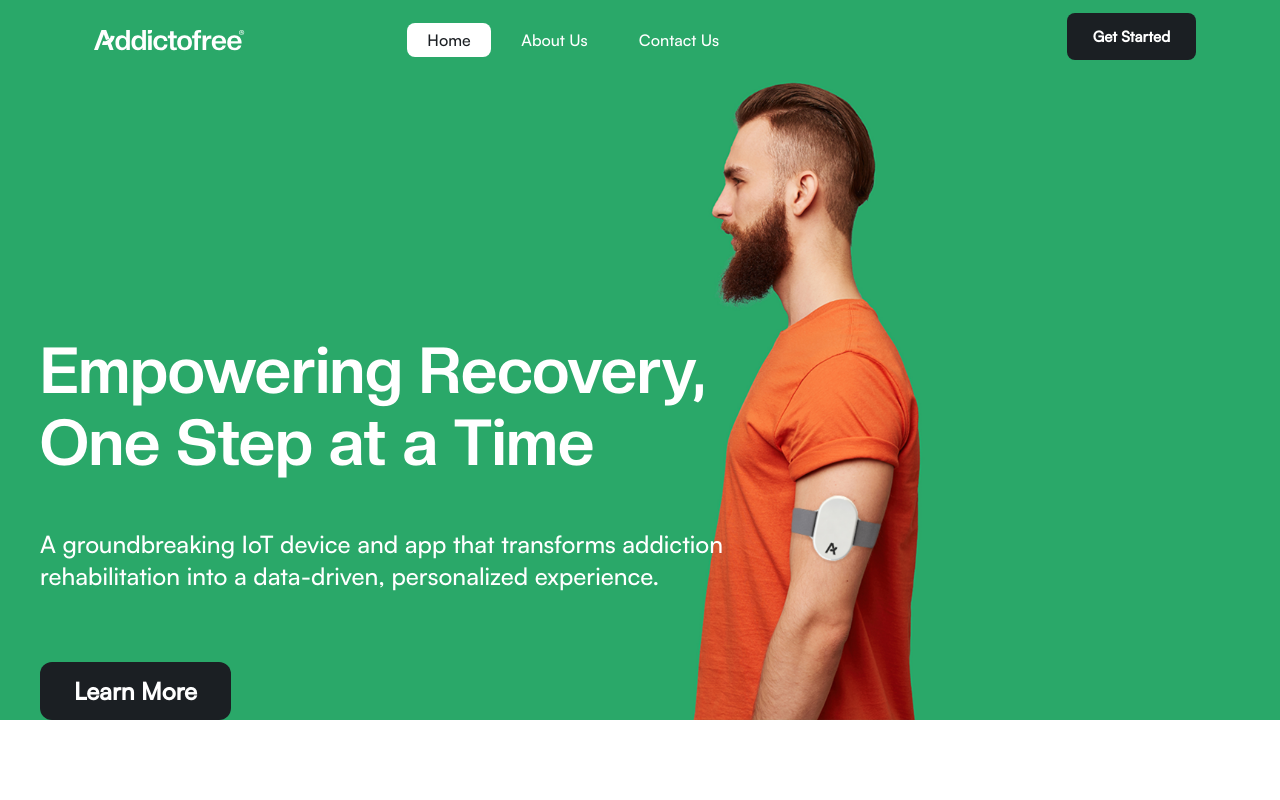
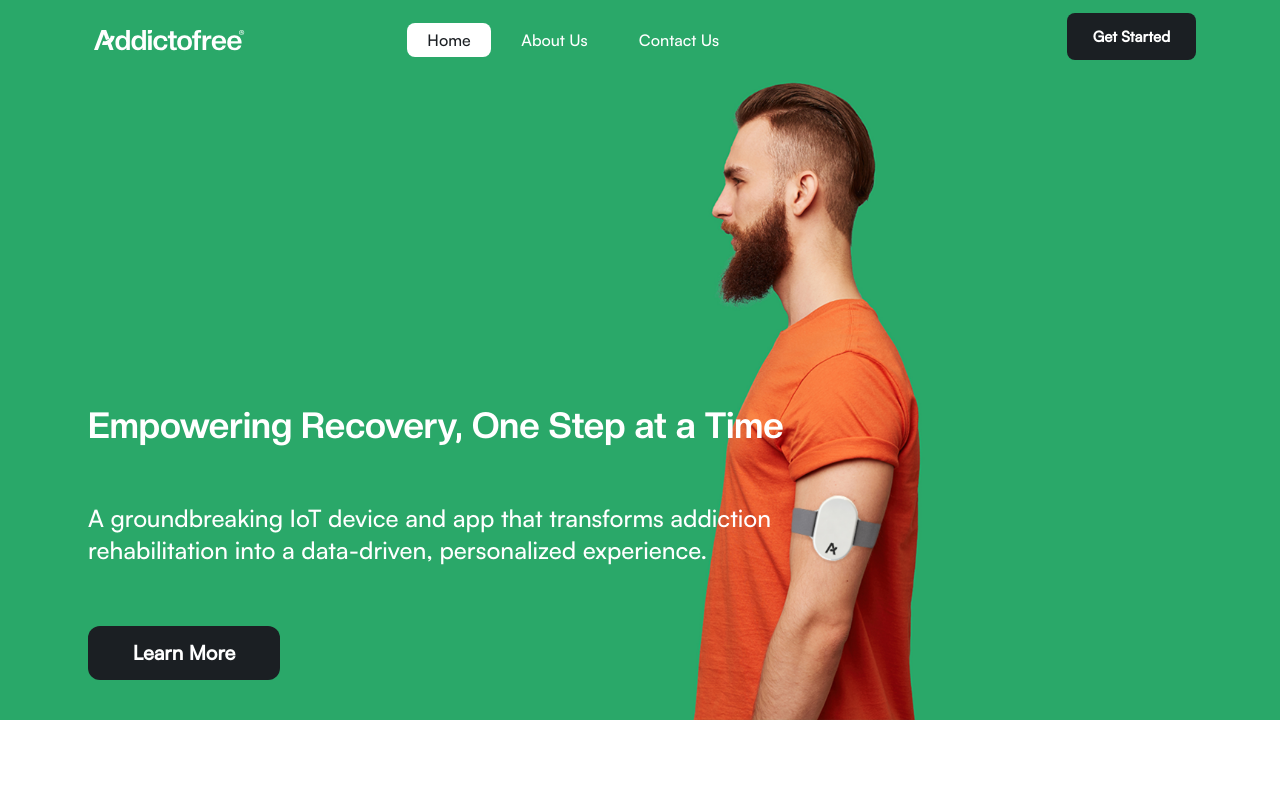
Before and after one commit to yashc9602/addictofree-v1.0, a React (Vite) app: page / in a window 1280 px wide. Shown: the top 800 px of the page. Built offline with nearby package versions, Linux system fonts and the light colour scheme.

Commit message:
Alomost Done

```diff
--- a/src/pages/Contact/index.jsx
+++ b/src/pages/Contact/index.jsx
@@ -22,7 +22,7 @@ const ContactPage = () => {
               alt="image"
             />
           </div>
-          <div className="absolute flex flex-col md:h-auto h-full inset-[0] items-center justify-start m-auto max-w-[1568px] px-10 sm:px-5 py-60 w-full">
+          <div className="absolute flex flex-col md:h-auto h-full inset-[0] items-center justify-start m-auto max-w-[1568px] px-10 sm:px-5 py-60 w-[80vw] ml-12">
             <div className="flex flex-col gap-10 items-start justify-end w-full">
               <div className="flex flex-col items-start justify-end w-full">
                 <div className="flex flex-col items-start justify-end w-full">
@@ -377,7 +377,7 @@ const ContactPage = () => {
           </div>
           <div className="absolute flex flex-col font-creatodisplay inset-x-[0] items-center justify-start max-w-[1728px] mx-auto p-20 md:px-10 sm:px-5 top-[29%] w-full">
             <div className="flex flex-col gap-10 items-center justify-start px-10 sm:px-5 py-5 w-full">
-              <div className="flex flex-col gap-5 items-center justify-start px-10 sm:px-5 w-full">
+              <div className="flex flex-col  gap-5 items-center justify-start px-10 sm:px-5 w-full">
                 <div className="flex flex-col items-center justify-start w-full">
                   <Text
                     className="text-5xl sm:text-[38px] md:text-[44px] text-center text-gray-900_02 w-auto"
@@ -398,7 +398,7 @@ const ContactPage = () => {
                   </Text>
                 </div>
               </div>
-              <div className="flex flex-col font-satoshivariable gap-10 items-start justify-start max-w-screen-sm w-full">
+              <div className="flex flex-col font-satoshivariable gap-10  items-start justify-start sm w-[50%]">
                 <div className="flex flex-col gap-5 items-start justify-start w-full">
                   <Input
                     name="input_One"
--- a/src/pages/Home1/index.jsx
+++ b/src/pages/Home1/index.jsx
@@ -19,21 +19,28 @@ const Home1Page = () => {
         //   backgroundImage: "url('images/img_herosection_972x1728.png')",
         // }}
         >
-          <Img
-            className="h-[90vh] sm:h-auto object-cover z-10   w-fit md:w-full"
+          <div className="flex flex-row w-full items-center justify-center ">
+            <Img
+              className="h-[90vh] sm:h-auto object-cover mx- w-fit md:w-full"
+              src="images/img_herosection_972x1728.png"
+              alt="image"
+            />
+          </div>
+          {/* <Img
+            className="h-[90vh] sm:h-auto object-cover  w-fit md:w-full"
             src="images/img_herosection_972x1728.png"
             alt="image"
-          />
+          /> */}
 
 
-          <div className="absolute flex flex-col h-full inset-[0] items-center justify-end m-auto px-10 sm:px-5 py-20 w-full">
+          <div className="absolute flex flex-col h-[90vh] inset-[0] items-center justify-end m-auto px-10 sm:px-5 py-20 w-[80vw] ml-12">
 
-            <div className="flex flex-col gap-[50px] items-start justify-end w-full">
+            <div className="flex flex-col gap-10 items-start justify-end w-full">
               <div className="flex flex-col items-start justify-end w-full">
                 <div className="flex flex-col items-start justify-end w-full">
 
                   <Text
-                    className="leading-[72.00px] max-w-[724px] md:max-w-full md:text-5xl text-[64px] text-white-A700 font-thin "
+                    className="leading-[72.00px]  md:max-w-full md:text-5xl text-4xl text-white-A700 font-thin "
                     size="txtCreatoDisplayBold64"
                   >
                     Empowering Recovery, One Step at a Time
@@ -54,7 +61,7 @@ const Home1Page = () => {
               </div>
               <div className="flex flex-col font-satoshivariable items-start justify-start pt-5 w-full">
                 <Button
-                  className="cursor-pointer font-bold min-w-[191px] rounded-[12px] text-2xl md:text-[22px] text-center sm:text-xl"
+                  className="cursor-pointer font-bold w-48 rounded-[12px] text-xl md:text-[22px] text-center sm:text-xl"
                   color="gray_900_02"
                   size="sm"
                   variant="fill"
@@ -132,7 +139,7 @@ const Home1Page = () => {
                     </>
                   </span>
                   <span className="text-gray-900_02 font-satoshivariable font-bold">
-                    20-30%
+                    <br></br> 20-30%
                   </span>
                   <span className="text-gray-600 font-satoshivariable font-medium">
                     {" "}
@@ -193,7 +200,7 @@ const Home1Page = () => {
             </div>
             {/* Image size a bit modification need to be done */}
             <Img
-              className="md:h-[720px] sm:h-auto  object-cover rounded-[20px] h-[auto] w-[50%]  md:w-full"
+              className="md:h-[720px] sm:h-auto  object-cover rounded-[20px] w-[60%] md:w-full"
               src="images/img_image.png"
               alt="image"
             />
@@ -305,11 +312,11 @@ const Home1Page = () => {
           </div>
         </div>
         <div className="flex flex-col font-creatodisplay items-start justify-start aspect-video p-20  md:px-10 sm:px-5 w-full">
-          <div className="flex flex-col md:gap-10 gap-10 items-start justify-start max-w-[1568px] mx-auto sm:px-5 py-5 w-full">
+          <div className="flex flex-col md:gap-10 gap-10 items-start justify-start max-w-[1568px] h-screen mx-auto sm:px-5 py-5 w-full">
             <div className="flex flex-col items-center justify-start px-10 sm:px-5 w-full">
               <div className="flex flex-col items-center justify-start w-full">
                 <Text
-                  className="text-4xl sm:text-[38px] md:text-[44px] text-center text-gray-900_02 w-auto"
+                  className="text-5xl sm:text-[38px] md:text-[44px] text-center text-gray-900_02 w-auto"
                   size="txtCreatoDisplayBold48"
                 >
                   How Addictofree Works
@@ -320,7 +327,7 @@ const Home1Page = () => {
               <div className="flex flex-1 flex-col gap-1 items-center justify-start w-full">
                 <div className="flex flex-col gap-1 items-start justify-center md:pl-10 pl-10 pr-10 sm:px-5 py-10 w-full">
                   <Text
-                    className="leading-[36.00px] max-w-[584px] md:max-w-full sm:text-2xl md:text-[26px] text-lg text-gray-900_02"
+                    className="leading-[36.00px] max-w-[584px] md:max-w-full sm:text-2xl md:text-[26px] text-2xl text-gray-900_02"
                     size="txtSatoshiVariableBold28"
                   >
                     Get your Addictofree device and download the app
@@ -343,7 +350,7 @@ const Home1Page = () => {
                 </div>
                 <div className="flex flex-col gap-1 items-start justify-center md:pl-10 pl-10 pr-10 sm:px-5 py-10 w-full">
                   <Text
-                    className="leading-[36.00px] max-w-[584px] md:max-w-full sm:text-2xl md:text-[26px] text-[28px] text-gray-900_02"
+                    className="leading-[36.00px] max-w-[584px] md:max-w-full sm:text-2xl md:text-[26px] text-2xl text-gray-900_02"
                     size="txtSatoshiVariableBold28"
                   >
                     Sync the device and start your personalized treatment plan
@@ -358,13 +365,13 @@ const Home1Page = () => {
                 </div>
                 <div className="flex flex-col gap-1 items-start justify-center md:pl-10 pl-10 pr-10 sm:px-5 py-10 w-full">
                   <Text
-                    className="sm:text-2xl md:text-[26px] text-[28px] text-gray-900_02 w-full"
+                    className="sm:text-2xl md:text-[26px] text-2xl text-gray-900_02 w-full"
                     size="txtSatoshiVariableBold28"
                   >
                     Receive real-time insights and interventions
                   </Text>
                   <Text
-                    className="leading-[32.00px] max-w-[584px] md:max-w-full text-2xl md:text-[22px] text-gray-600 sm:text-xl"
+                    className="leading-[32.00px] max-w-[584px] md:max-w-full text-lg md:text-[22px] text-gray-600 sm:text-xl"
                     size="txtSatoshiVariableMedium24Gray600"
                   >
                     Empower yourself with actionable insights and timely
```
